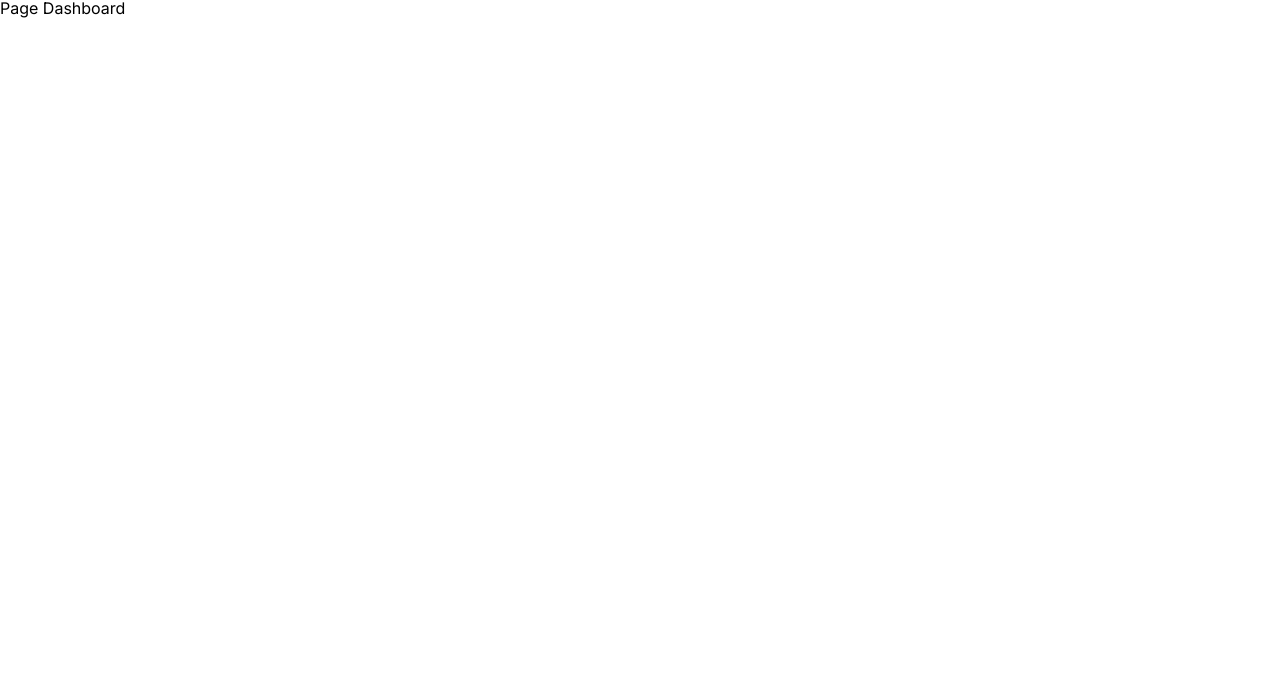
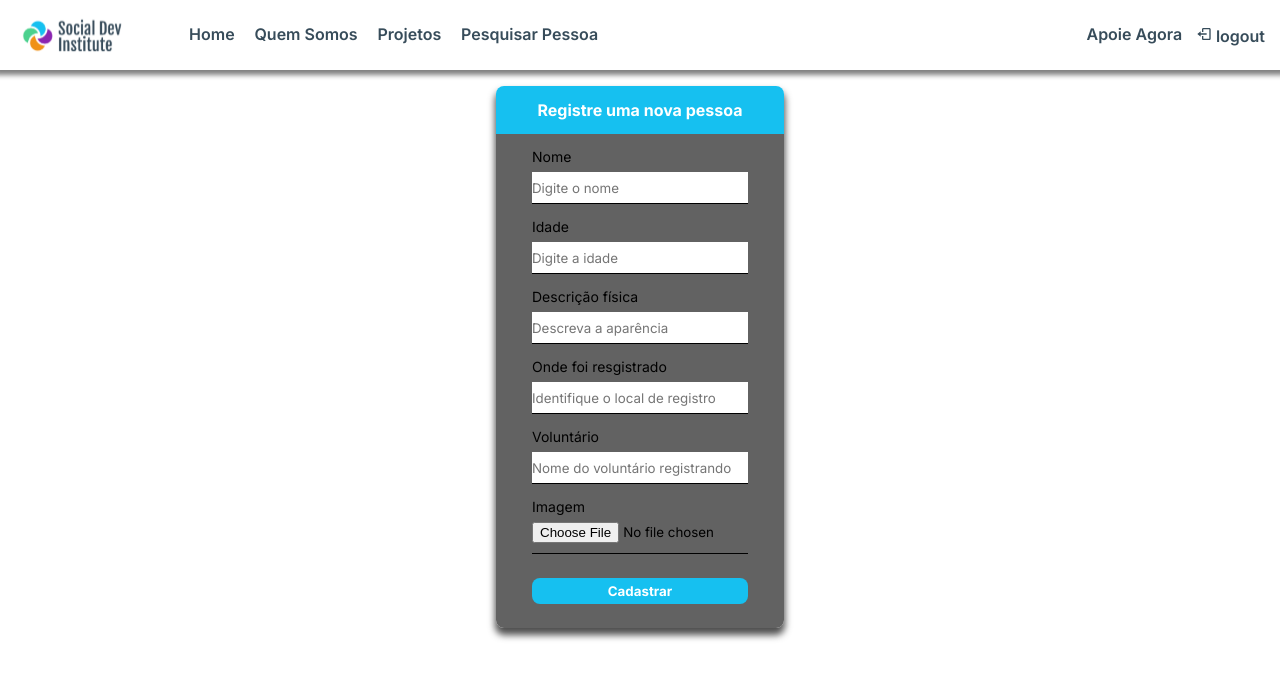
Before and after one commit to Grupo-5-M3/projetom3, a React (Create React App) app: page /usuario in a window 1280 px wide. Shown: the top 678 px of the page. Built offline with nearby package versions, Linux system fonts and the light colour scheme.

Commit message:
feat:criação do form da dashboard

```diff
--- /dev/null
+++ b/src/components/Form/index.tsx
@@ -0,0 +1,40 @@
+import { Container } from "./style";
+
+export default function Form() {
+  return (
+    <Container>
+      <div className="form-header">
+        <h1>Registre uma nova pessoa</h1>
+      </div>
+
+      <form>
+        <div className="input-container">
+          <label htmlFor="">Nome</label>
+          <input type="text" placeholder="Digite o nome"/>
+        </div>
+        <div className="input-container">
+          <label htmlFor="">Idade</label>
+          <input type="text" placeholder="Digite a idade"/>
+        </div>
+        <div className="input-container">
+          <label htmlFor="">Descrição física</label>
+          <input type="text" placeholder="Descreva a aparência"/>
+        </div>
+        <div className="input-container">
+          <label htmlFor="">Onde foi resgistrado</label>
+          <input type="text" placeholder="Identifique o local de registro"/>
+        </div>
+        <div className="input-container">
+          <label htmlFor="">Voluntário</label>
+          <input type="text" placeholder="Nome do voluntário registrando"/>
+        </div>
+        <div className="input-container">
+          <label htmlFor="">Imagem</label>
+          <input type="file"/>
+        </div>
+
+        <button>Cadastrar</button>
+      </form>
+    </Container>
+  )
+}
--- /dev/null
+++ b/src/components/Form/style.ts
@@ -0,0 +1,76 @@
+import styled from "styled-components";
+
+export const Container = styled.section`
+  /* position: absolute; */
+  width: 18rem;
+  margin-top: 1rem;
+  border-radius: 8px 8px 8px 8px;
+
+  -webkit-box-shadow: 0px 6px 7px 1px rgba(0,0,0,0.69);
+  box-shadow: 0px 6px 7px 1px rgba(0,0,0,0.69);
+
+  .form-header {
+    display: flex;
+    justify-content: center;
+    align-items: center;
+
+    height: 3rem;
+    border-radius: 8px 8px 0 0;
+    background-color: #16C0F0;
+
+    h1 {
+      color: #FFFFFF;
+      font-weight: bold;
+    }
+  }
+
+  form {
+    display: flex;
+    flex-direction: column;
+    align-items: center;
+    background-color: #626262;
+
+    border-radius: 0 0 8px 8px;
+
+    .input-container {
+      display: flex;
+      flex-direction: column;
+
+      width: 13.5rem;
+    }
+
+    .input-container:first-child {
+      margin-top: 1rem;
+    }
+
+    .input-container + .input-container {
+      margin-top: 1rem;
+    }
+
+    .input-container label {
+      font-size: 14px;
+    }
+
+    .input-container input {
+      height: 2rem;
+      margin-top: 0.5rem;
+      border: none;
+      border-bottom: 1px solid black;
+    }
+
+    button {
+      height: 1.625rem;
+      width: 13.5rem;
+
+      border-radius: 8px;
+      border: none;
+
+      background-color: #16C0F0;
+      color: #FFFFFF;
+      font-weight: bold;
+
+      margin-top: 1.5rem;
+      margin-bottom: 1.5rem;
+    }
+  }
+`;
--- a/src/pages/DashBoard/DashBoard.tsx
+++ b/src/pages/DashBoard/DashBoard.tsx
@@ -1,9 +1,19 @@
-
-
+import Form from "../../components/Form";
+import Header from "../../components/Header/Header";
+import { Container } from "./style";
 
 export default function DashBoard() {
 
   return (
-    <h1>Page Dashboard</h1>
-  )
-}
+    <>
+      <Header/>
+      <Container>
+        <div className='purple-side'>
+        </div>
+        <div className="green-side">
+          <Form/>
+        </div>
+      </Container>
+    </>
+  );
+};
--- /dev/null
+++ b/src/pages/DashBoard/style.ts
@@ -0,0 +1,18 @@
+import styled from "styled-components";
+
+export const Container = styled.div`
+  /* display: flex;
+  .purple-side {
+    height: 100vh;
+    width: 50vw;
+    background-color: #8A25B1;
+  } */
+
+  .green-side {
+    display: flex;
+    justify-content: center;
+    /* height: 100vh;
+    width: 50vw;
+    background-color: #4BD18E; */
+  }
+`;
```
